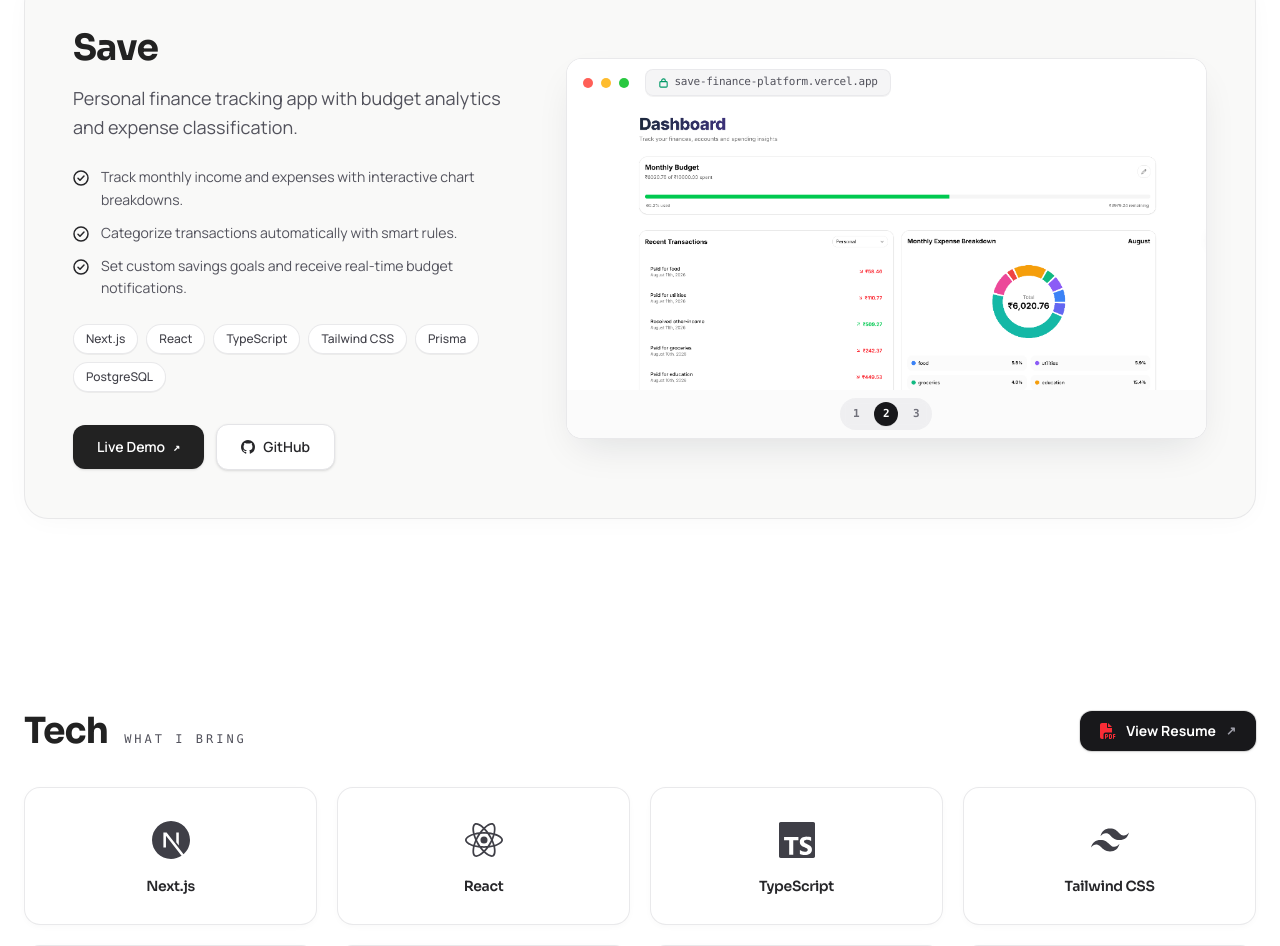
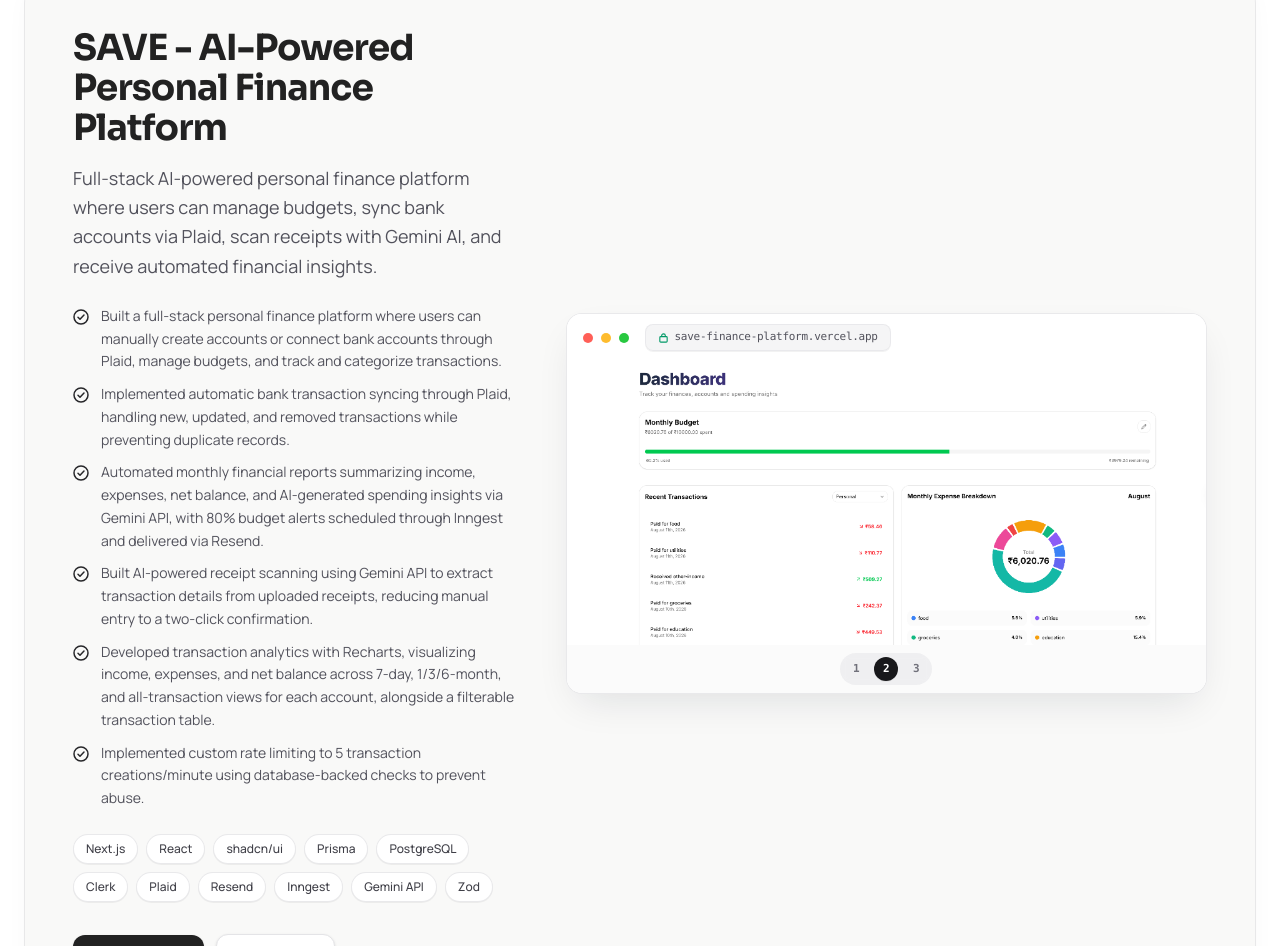
Before and after one commit to abhishek-vetal/portfolio, a Next.js app: page / in a window 1280 px wide. Shown: the part 1854-2800 px from the top of the page. Built offline with nearby package versions, Linux system fonts and the light colour scheme.

Commit message:
Update SAVE project with exact resume details, tech stack, and bullet points

```diff
--- a/src/app/page.tsx
+++ b/src/app/page.tsx
@@ -29,21 +29,29 @@
     ],
   },
   {
-    name: "Save",
+    name: "SAVE - AI-Powered Personal Finance Platform",
     description:
-      "Personal finance tracking app with budget analytics and expense classification.",
+      "Full-stack AI-powered personal finance platform where users can manage budgets, sync bank accounts via Plaid, scan receipts with Gemini AI, and receive automated financial insights.",
     points: [
-      "Track monthly income and expenses with interactive chart breakdowns.",
-      "Categorize transactions automatically with smart rules.",
-      "Set custom savings goals and receive real-time budget notifications.",
+      "Built a full-stack personal finance platform where users can manually create accounts or connect bank accounts through Plaid, manage budgets, and track and categorize transactions.",
+      "Implemented automatic bank transaction syncing through Plaid, handling new, updated, and removed transactions while preventing duplicate records.",
+      "Automated monthly financial reports summarizing income, expenses, net balance, and AI-generated spending insights via Gemini API, with 80% budget alerts scheduled through Inngest and delivered via Resend.",
+      "Built AI-powered receipt scanning using Gemini API to extract transaction details from uploaded receipts, reducing manual entry to a two-click confirmation.",
+      "Developed transaction analytics with Recharts, visualizing income, expenses, and net balance across 7-day, 1/3/6-month, and all-transaction views for each account, alongside a filterable transaction table.",
+      "Implemented custom rate limiting to 5 transaction creations/minute using database-backed checks to prevent abuse.",
     ],
     stack: [
       "Next.js",
       "React",
-      "TypeScript",
-      "Tailwind CSS",
+      "shadcn/ui",
       "Prisma",
       "PostgreSQL",
+      "Clerk",
+      "Plaid",
+      "Resend",
+      "Inngest",
+      "Gemini API",
+      "Zod",
     ],
     live: "https://save-finance-platform.vercel.app",
     github: "https://github.com/abhishek-vetal/save",
```
